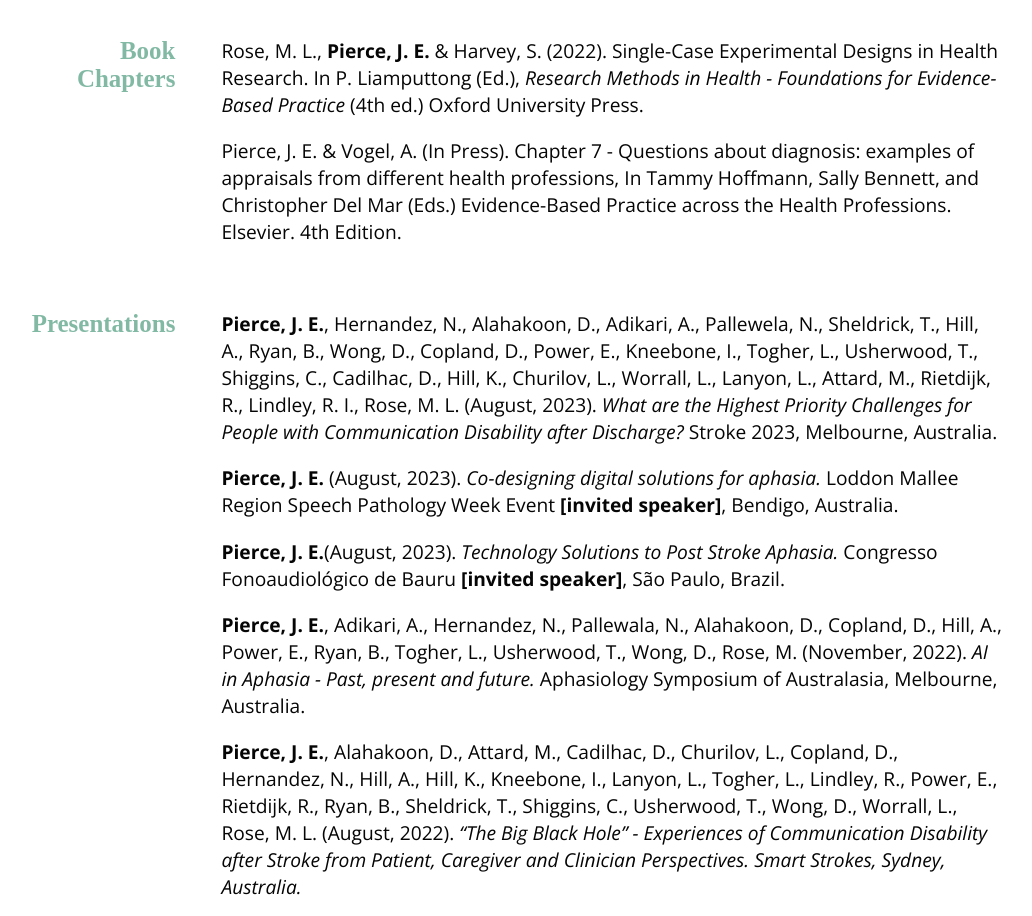
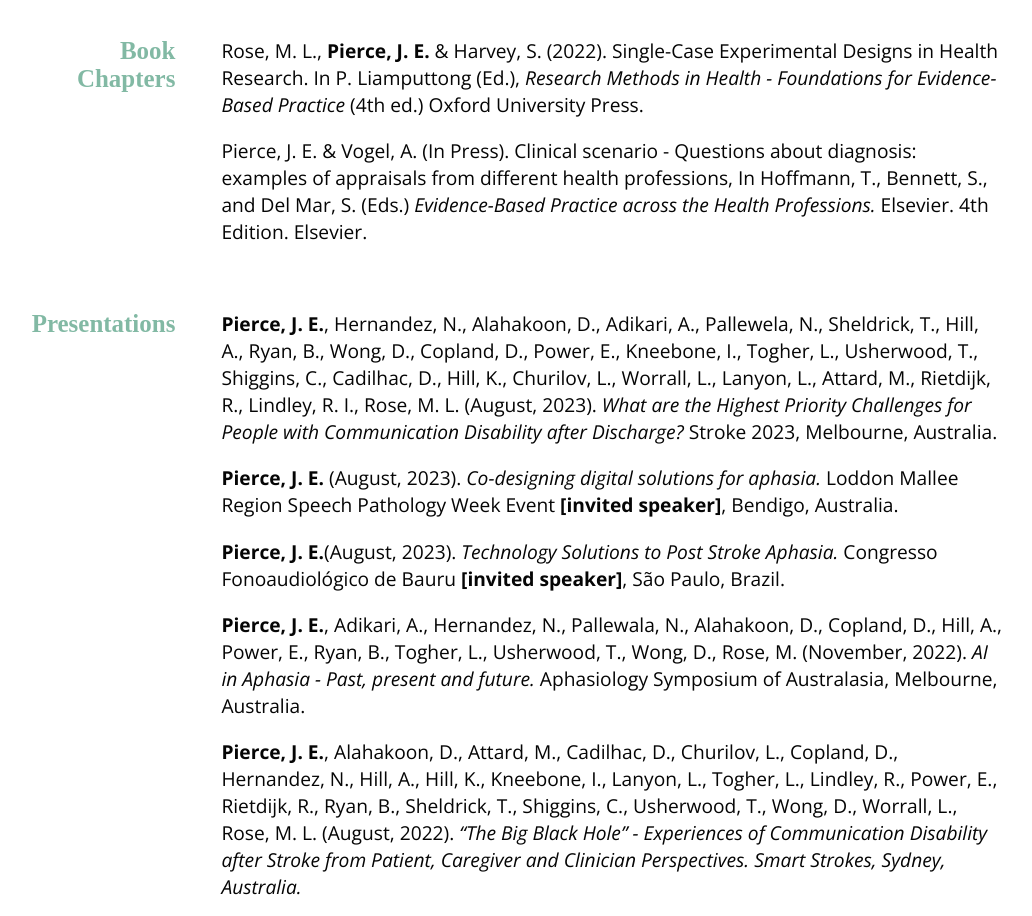
Before and after one commit to JohnEPierce/JohnEPierce.github.io, a website: page CV.html in a window 1280 px wide. Shown: the part 6020-6936 px from the top of the page, without its empty margins (124-1156 px from the left). Drawn offline with nearby package versions, Linux system fonts and the light colour scheme.

Commit message:
Book chapter details.

```diff
--- a/CV.html
+++ b/CV.html
@@ -721,10 +721,9 @@
                 Liamputtong (Ed.), <i>Research Methods in Health - Foundations for
                 Evidence-Based Practice</i> (4th ed.) Oxford University Press.</span></p>
 
-                <p><span >Pierce, J. E. &amp; Vogel, A. (In Press). Chapter
-                7 - Questions about diagnosis: examples of appraisals from different health
-                professions, In Tammy Hoffmann, Sally Bennett, and Christopher Del Mar (Eds.)
-                Evidence-Based Practice across the Health Professions. Elsevier. 4th Edition.</span></p>
+                <p><span >Pierce, J. E. &amp; Vogel, A. (In Press). Clinical scenario - Questions about diagnosis: examples of appraisals from different health
+                professions, In Hoffmann, T., Bennett, S., and Del Mar, S. (Eds.)
+                <i>Evidence-Based Practice across the Health Professions.</i> Elsevier. 4th Edition.</span> Elsevier.</p>
         </div>
         <div class="leftCol">
             <div id="Presentations">Presentations</div>
```
